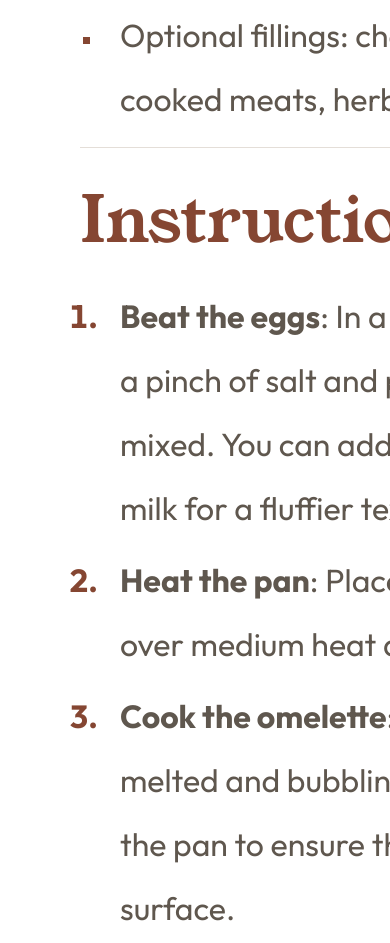
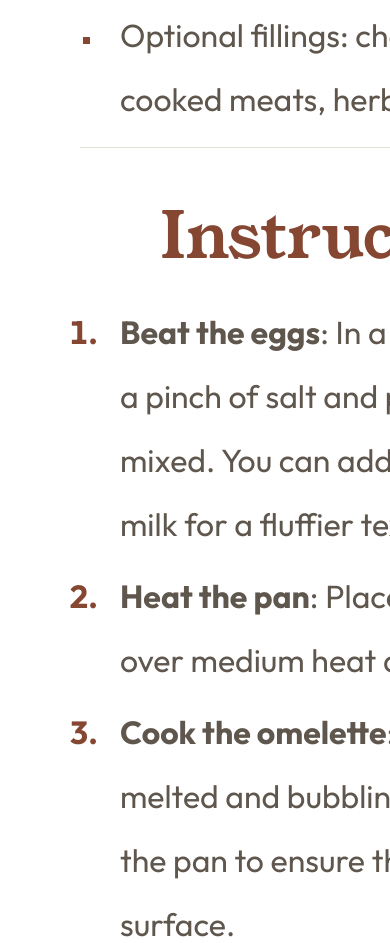
Before and after one commit to Abel-V-Pereira/recipe-page-main, a plain HTML site: page index.html in a window 390 px wide. Shown: the part 1775-2718 px from the top of the page. Drawn offline with Linux system fonts and the light colour scheme.

Commit message:
fixing duplicates 2

```diff
--- a/styles/responsive.css
+++ b/styles/responsive.css
@@ -58,9 +58,7 @@
     .recipe p,
     .ingredients,
     .instructions,
-    .instructions h2,
-    .nutrition,
-    .nutrition h2 {
+    .nutrition {
         width: 80vh;
         margin-inline-start: 5rem;
         margin-block-start: 1rem;
@@ -79,6 +77,9 @@
     .instructions h2,
     .nutrition h2 {
         margin: 0;
+        width: 80vh;
+        margin-inline-start: 5rem;
+        margin-block-start: 1rem;
     }
 
     .nutrition table {
--- a/styles/style.css
+++ b/styles/style.css
@@ -74,11 +74,6 @@ footer {
     width: 41rem;
 }
 
-.instructions {
-    border-bottom: 1px solid var(--stone150);
-    border-top: 1px solid var(--stone150);
-}
-
 .recipe {
     display: flex;
     flex-direction: column;
@@ -128,6 +123,8 @@ footer {
     gap: .7rem;
     margin-block-start: 2rem;
     padding-block: 1.7rem;
+    border-bottom: 1px solid var(--stone150);
+    border-top: 1px solid var(--stone150);
 }
 
 .nutrition {
```
